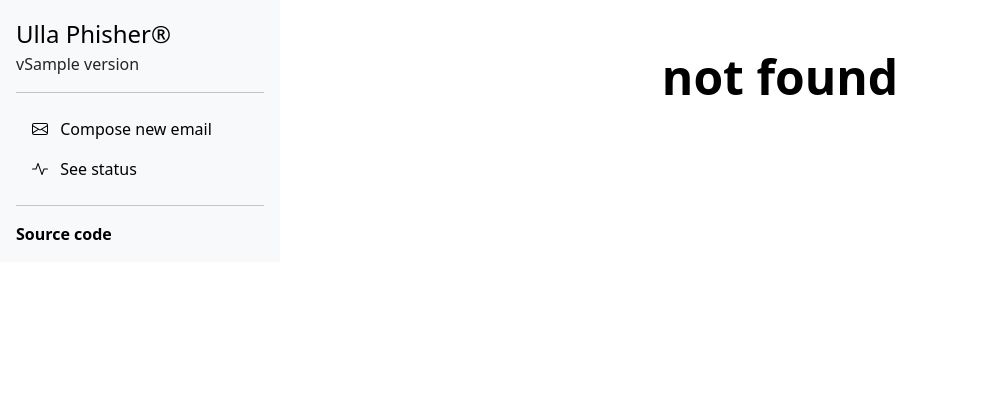
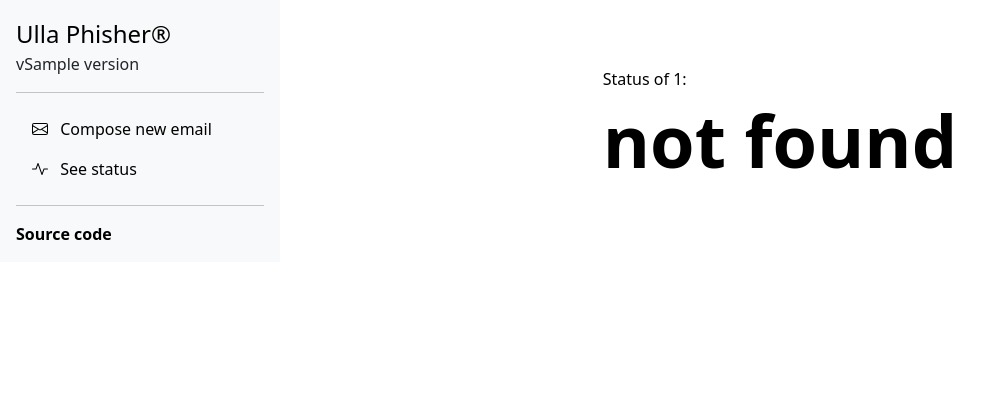
Before and after one commit to sakerhetspolisen/oauthornot-admin-bot, a Flask app: template templates/task.html in a window 1280 px wide. Shown: the top 420 px of the page, without its empty margins (0-999 px from the left). Run offline with Flask 2, Linux system fonts and the light colour scheme; the template is opened without the code that fills it: most values are stand-ins (such as "Sample title", 1, 10 or a date in 2020); parts of the project's set-up code (start-up, migrations or seed data) failed here and were passed over.

Commit message:
Finalized MVP

```diff
--- a/templates/index.html
+++ b/templates/index.html
@@ -5,7 +5,7 @@
 
     <meta charset="utf-8" />
     <meta name="viewport" content="width=device-width, initial-scale=1" />
-    <title>Ulla impersonator</title>
+    <title>Home | Ulla Phisher®</title>
 
     <link
       href="https://cdn.jsdelivr.net/npm/bootstrap@5.3.0-alpha3/dist/css/bootstrap.min.css"
@@ -295,7 +295,7 @@
 
                 <div class="my-3 overflow-auto"></div>
 
-                <div><i>This is what Ulla will receive:</i></div>
+                <div class="text-body-emphasis display-block text-center"><i>This is what Ulla will receive:</i></div>
 
                 <hr class="my-4" />
 
--- a/templates/status.html
+++ b/templates/status.html
@@ -5,7 +5,7 @@
 
     <meta charset="utf-8" />
     <meta name="viewport" content="width=device-width, initial-scale=1" />
-    <title>Ulla impersonator</title>
+    <title>Get status of email | Ulla Phisher®</title>
 
     <link
       href="https://cdn.jsdelivr.net/npm/bootstrap@5.3.0-alpha3/dist/css/bootstrap.min.css"
--- a/templates/task.html
+++ b/templates/task.html
@@ -5,7 +5,7 @@
 
     <meta charset="utf-8" />
     <meta name="viewport" content="width=device-width, initial-scale=1" />
-    <title>Ulla impersonator</title>
+    <title>Email {{ id }} | Ulla Phisher®</title>
 
     <link
       href="https://cdn.jsdelivr.net/npm/bootstrap@5.3.0-alpha3/dist/css/bootstrap.min.css"
@@ -261,11 +261,13 @@
         </a>
       </div>
       <div
-        class="d-flex justify-content-center overflow-x-scroll"
-        style="width: 100%"
+        class="d-flex justify-content-center overflow-x-scroll align-items-center"
+        style="width: 100%;transition: .3s;"
+        id="hero"
       >
         <div class="px-4 py-5">
-          <h1 class="display-5 fw-bold text-body-emphasis text-center">
+          <h6 class="text-body-emphasis">Status of {{ id }}:</h6>
+          <h1 class="display-2 fw-bold text-body-emphasis text-center" id="status">
             {{ status }}
           </h1>
         </div>
@@ -279,5 +281,31 @@
     ></script>
 
     <script src="/static/sidebars.js"></script>
+    <script>
+      var fetchInterval = setInterval(() => {
+        let status = document.getElementById("status").innerText
+        if (status.toLowerCase() === "completed") clearInterval(fetchInterval)
+        let prom = fetch(`/api/tasks/status/{{ id }}`)
+        prom
+          .then((res) => res.json())
+          .then((data) => {
+            document.getElementById("status").innerText = data.status.charAt(0).toUpperCase() + data.status.slice(1);
+          })
+      },10000)
+      const hero = document.getElementById("hero")
+      var bgInterval = setInterval(() => {
+        let status = document.getElementById("status").innerText
+        switch (status.toLowerCase()) {
+          case "completed":
+            hero.style.backgroundColor = "#198754"
+            break
+          case "processing":
+            hero.style.backgroundColor = "#ffc107"
+            break
+          default:
+            break
+        }
+      })
+    </script>
   </body>
 </html>
--- a/webserver.py
+++ b/webserver.py
@@ -2,6 +2,7 @@ from flask import Flask, request, render_template, redirect
 from re import match
 import time
 import uuid
+import bleach
 
 VERSION = "1.0.0"
 
@@ -44,4 +45,17 @@ def getWebServer(taskQueue):
             return redirect("/status", 302)
         return render_template('task.html', id=str(taskID), status=status.capitalize(), version=VERSION)
 
-    return app  # do not forget to return the app
+    @app.route("/api/tasks/status/<taskID>")
+    def getTaskStatus(taskID):
+        if not is_valid_uuid(taskID):
+            return {"status": "error"}
+        status = taskQueue.status(taskID)
+        # Since the taskID is user input, we need to sanitize and escape it.
+        # Auto escaping is turned on for jinja2 templates, but not for REST routes.
+        return {
+            "id": bleach.clean(taskID),
+            "status": status
+        }
+
+
+    return app
```
